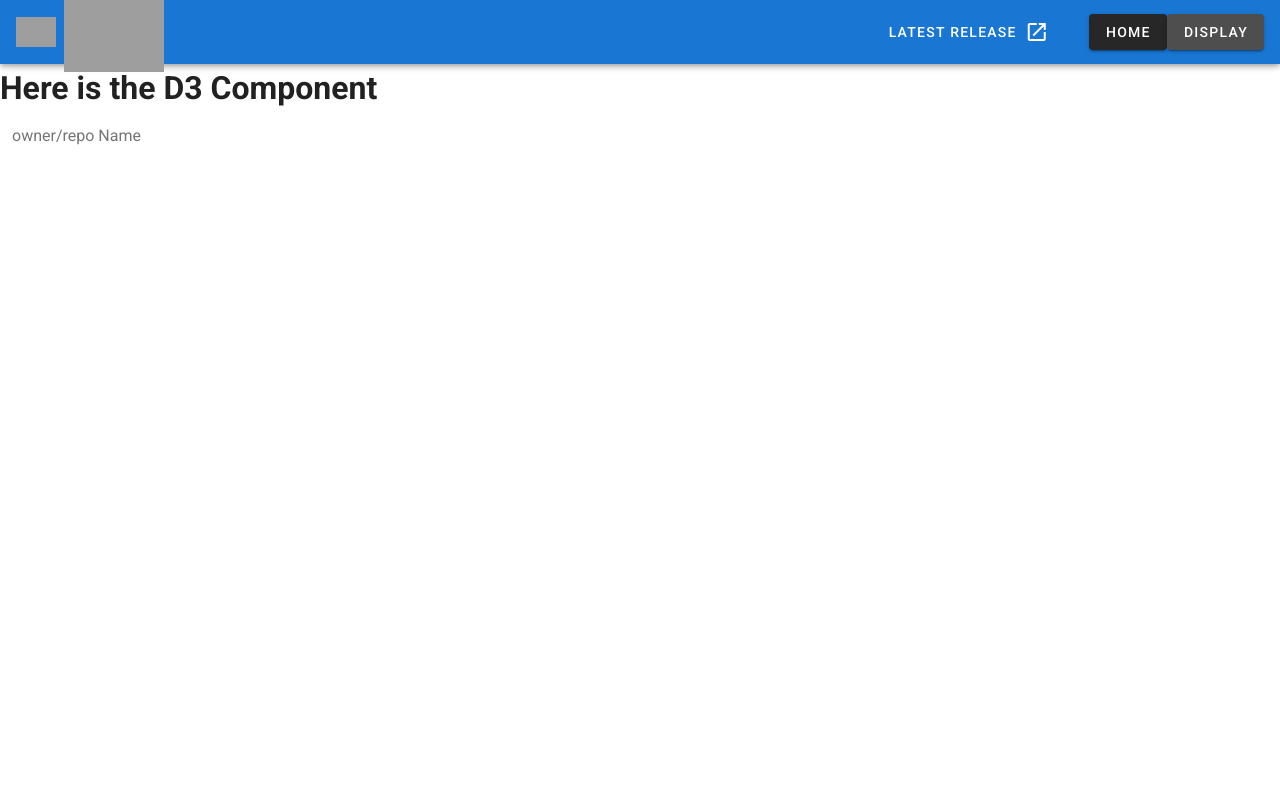
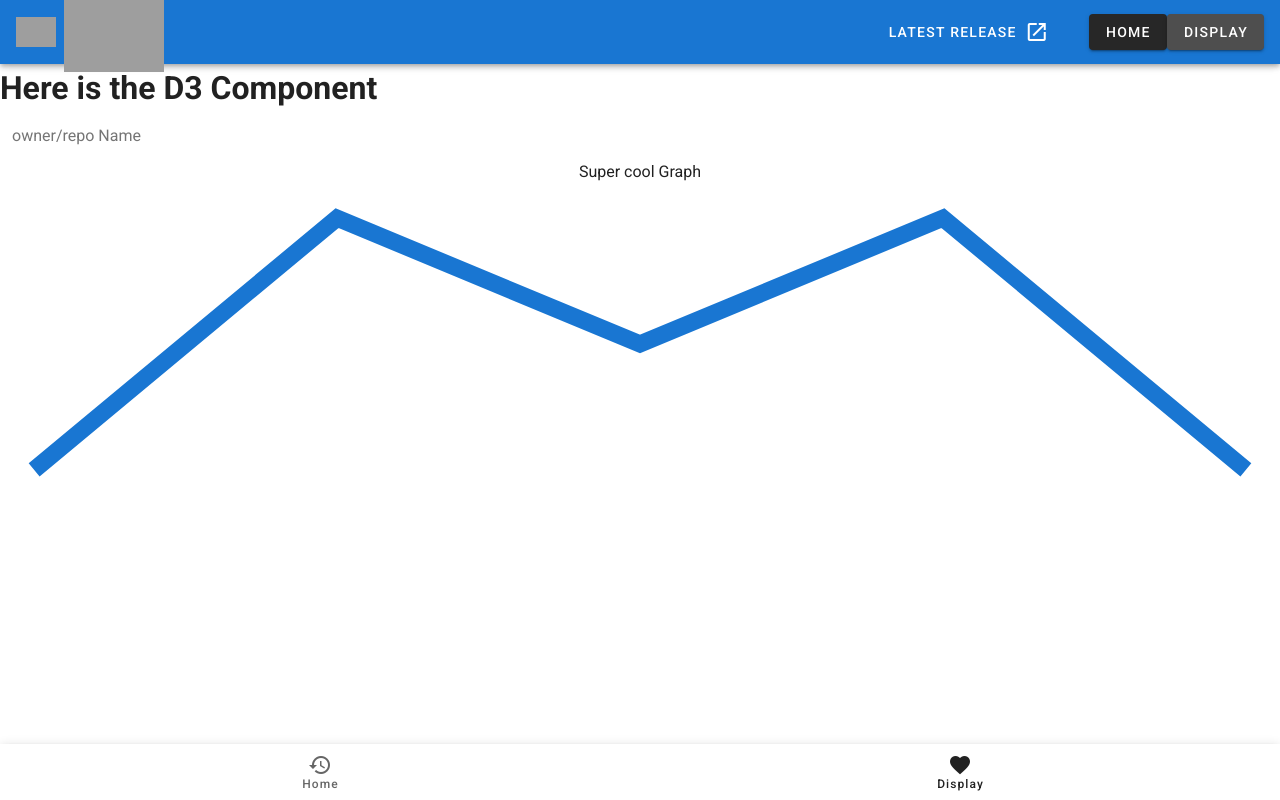
Before and after one commit to bryce-mcmath/traderu, a Vue app in the folder client/: page /display in a window 1280 px wide. Built offline with nearby package versions, Linux system fonts and the light colour scheme; grey boxes are pictures that could not be loaded.

Commit message:
Add in vue components
What:

1) Add footer component
2) Add spinner component

```diff
--- a/client/src/App.vue
+++ b/client/src/App.vue
@@ -34,18 +34,28 @@
 			</ul>
 		</v-app-bar>
 
+
+
 		<v-content>
+			<Spinner v-if="loading"/>
 			<router-view></router-view>
 		</v-content>
+
+
+		<BottomNav />
 	</v-app>
 </template>
 
 <script lang="ts">
 import Vue from 'vue';
+import BottomNav from './components/bottom_nav/BottomNav.vue';
+import Spinner from './components/spinner/Spinner.vue';
 
 export default Vue.extend({
 	name: 'App',
-	components: {}
+	components: {
+		BottomNav
+	}
 });
 </script>
 
--- /dev/null
+++ b/client/src/components/bottom_nav/BottomNav.vue
@@ -0,0 +1,25 @@
+<template>
+  <v-bottom-navigation
+    fixed="true"
+  >
+    <v-btn to="/">
+      <span>Home</span>
+      <v-icon>mdi-history</v-icon>
+    </v-btn>
+
+    <v-btn to="/display">
+      <span>Display</span>
+      <v-icon>mdi-heart</v-icon>
+    </v-btn>
+  </v-bottom-navigation>
+</template>
+
+<script>
+  export default {
+    name: "BottomNav"
+  }
+</script>
+
+<style lang="scss">
+@import 'bottom_nav';
+</style>
--- /dev/null
+++ b/client/src/components/bottom_nav/_bottom_nav.scss
@@ -0,0 +1,4 @@
+.v-bottom-navigation {
+  justify-content: space-around !important;
+  align-items: center;
+}
--- a/client/src/components/d3_world/D3World.vue
+++ b/client/src/components/d3_world/D3World.vue
@@ -10,7 +10,17 @@
 				/>
 			</div>
 		</form>
-		<v-alert info v-show="loading">Loading...</v-alert>
+		<v-container fluid>
+			<v-row justify="center">Super cool Graph</v-row>
+			<v-row justify="center" align="center" style="height: 300px;">
+				<v-sparkline v-if="!loading"
+					:value="[1,5,3,5,1]"
+					:smooth="radius || false"
+					auto-draw
+				></v-sparkline>
+				<Spinner v-if="loading"/>
+			</v-row>
+		</v-container>
 		<ChartExample :issues="issues"></ChartExample>
 	</div>
 </template>
@@ -20,14 +30,20 @@
 	import axios from 'axios';
 	import moment from 'moment';
 	import ChartExample from '@/components/chart_example/ChartExample.vue';
+	import Spinner from '../../components/spinner/Spinner.vue';
 
 	export default Vue.extend({
 		name: 'D3World',
-		components: { ChartExample },
+		components: { ChartExample, Spinner },
 		props: {},
+		created(){
+			setTimeout(() => {
+				this.loading = false;
+			}, 3000);
+		},
 		data() {
 			return {
-				loading: false,
+				loading: true,
 				issues: [],
 				repository: '',
 				startDate: null
--- /dev/null
+++ b/client/src/components/spinner/Spinner.vue
@@ -0,0 +1,16 @@
+<template>
+  <v-progress-circular
+    size="80"
+    indeterminate="true"
+  >
+  </v-progress-circular>
+</template>
+
+<script>
+  export default {
+    name: "Spinner"
+  }
+</script>
+
+<style lang="scss">
+</style>
```
